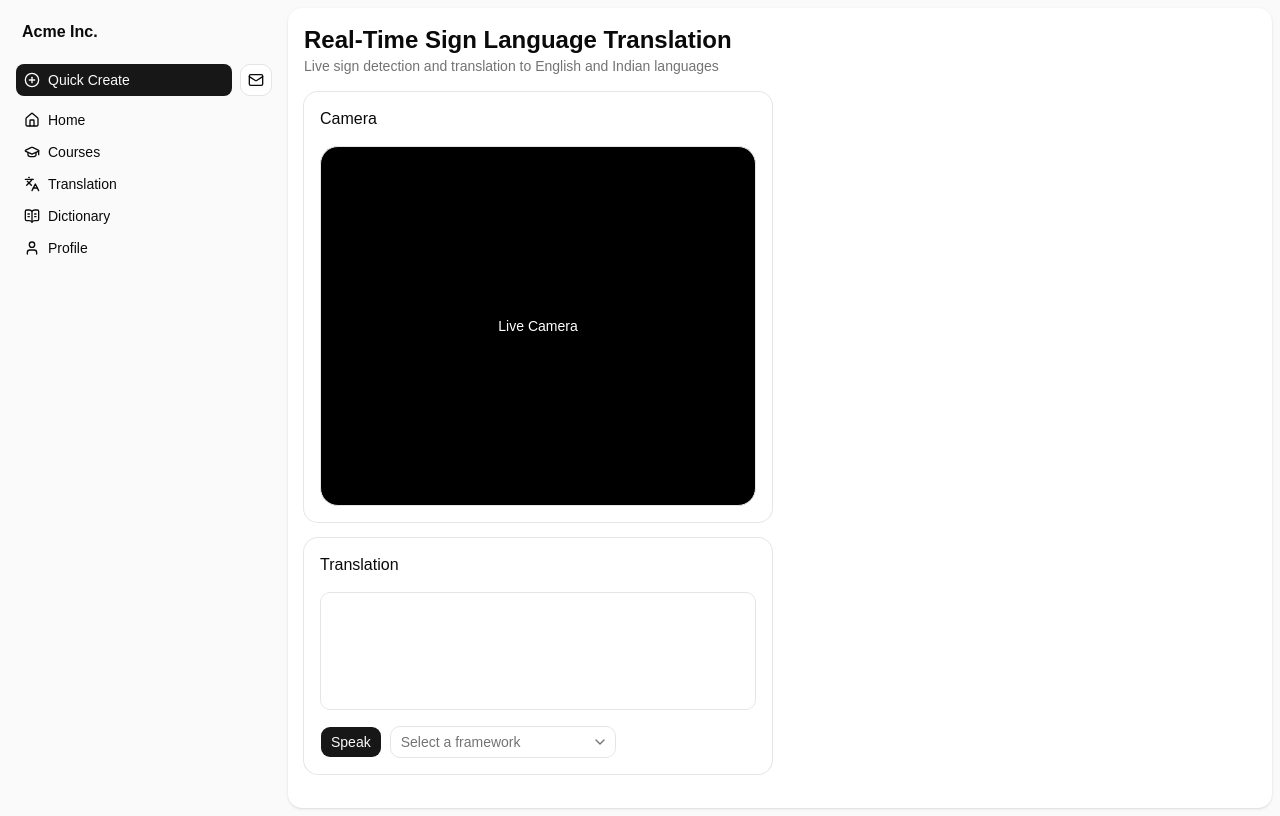
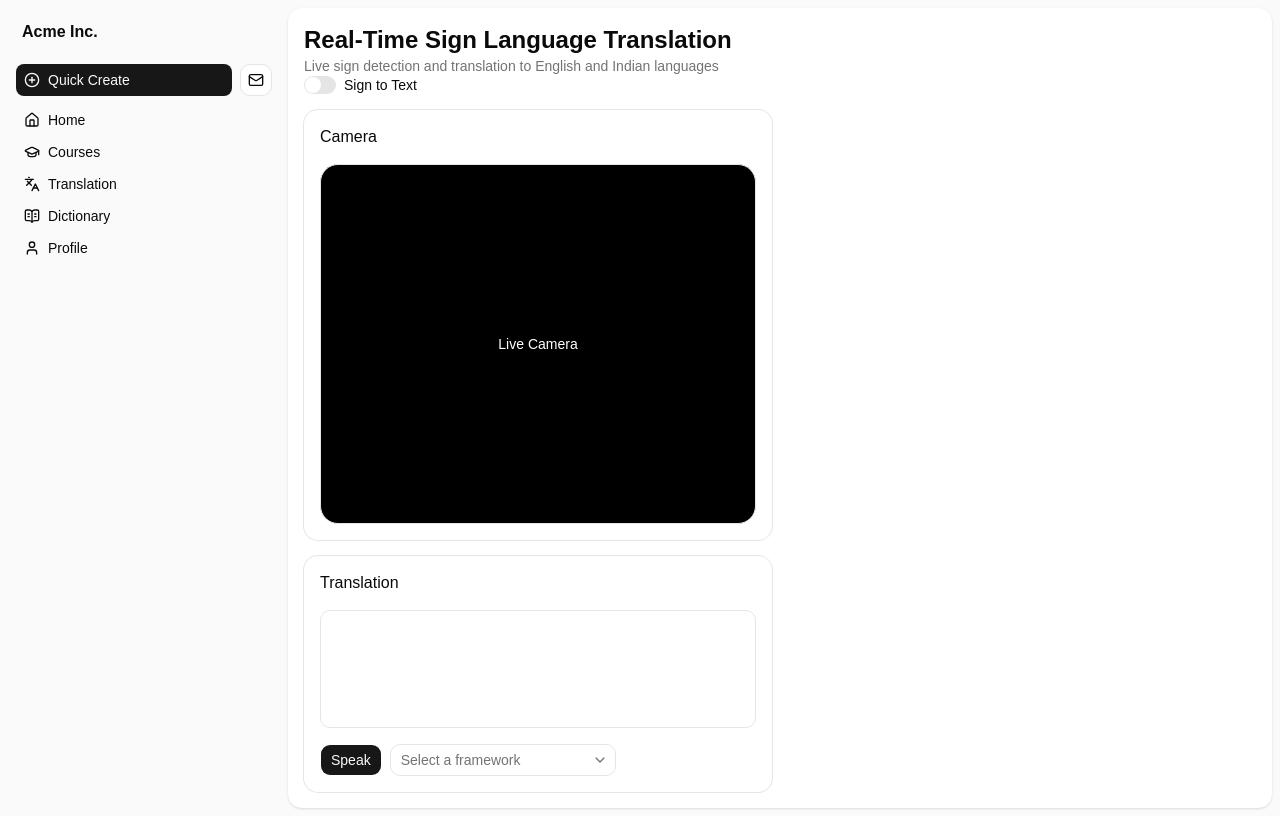
Before and after one commit to polymath-genius/sign-learn, a React app in the folder frontend/: page /translation in a window 1280 px wide. Built offline with nearby package versions, Linux system fonts and the light colour scheme; the HTML template or start-up script is replaced by a standard one.

Commit message:
Added toggle button in translation page

```diff
--- /dev/null
+++ b/frontend/src/components/ui/switch.jsx
@@ -0,0 +1,27 @@
+import * as React from "react"
+import { Switch as SwitchPrimitive } from "radix-ui"
+
+import { cn } from "@/lib/utils"
+
+function Switch({
+  className,
+  size = "default",
+  ...props
+}) {
+  return (
+    <SwitchPrimitive.Root
+      data-slot="switch"
+      data-size={size}
+      className={cn(
+        "peer group/switch relative inline-flex shrink-0 items-center rounded-full border border-transparent transition-all outline-none after:absolute after:-inset-x-3 after:-inset-y-2 focus-visible:border-ring focus-visible:ring-3 focus-visible:ring-ring/50 aria-invalid:border-destructive aria-invalid:ring-3 aria-invalid:ring-destructive/20 data-[size=default]:h-[18.4px] data-[size=default]:w-[32px] data-[size=sm]:h-[14px] data-[size=sm]:w-[24px] dark:aria-invalid:border-destructive/50 dark:aria-invalid:ring-destructive/40 data-checked:bg-primary data-unchecked:bg-input dark:data-unchecked:bg-input/80 data-disabled:cursor-not-allowed data-disabled:opacity-50",
+        className
+      )}
+      {...props}>
+      <SwitchPrimitive.Thumb
+        data-slot="switch-thumb"
+        className="pointer-events-none block rounded-full bg-background ring-0 transition-transform group-data-[size=default]/switch:size-4 group-data-[size=sm]/switch:size-3 group-data-[size=default]/switch:data-checked:translate-x-[calc(100%-2px)] group-data-[size=sm]/switch:data-checked:translate-x-[calc(100%-2px)] dark:data-checked:bg-primary-foreground group-data-[size=default]/switch:data-unchecked:translate-x-0 group-data-[size=sm]/switch:data-unchecked:translate-x-0 dark:data-unchecked:bg-foreground" />
+    </SwitchPrimitive.Root>
+  );
+}
+
+export { Switch }
--- a/frontend/src/pages/Translation.jsx
+++ b/frontend/src/pages/Translation.jsx
@@ -14,15 +14,22 @@ import {
 } from "@/components/ui/combobox"
 import { Button } from "@/components/ui/button"
 import { Input } from "@/components/ui/input"
+import { Switch } from "@/components/ui/switch"
+import { Label } from "@/components/ui/label"
+import { useState } from "react"
 
 const language = ["English", "Hindi", "Bengali"]
 
 export default function Translation() {
+
+    const [mode,setMode]=useState("stot")
+
     return (
         <div className="flex flex-col p-4 min-h-screen">
             <h1 className="text-2xl font-bold">Real-Time Sign Language Translation</h1>
             <p className="text-sm text-muted-foreground">Live sign detection and translation to English and Indian languages</p>
-            <div className="flex flex-col gap-4 mt-4">
+            <div className="flex gap-2"><Switch onCheckedChange={()=>setMode(mode==="stot"?"ttos":"stot")}/><Label>{mode==="stot"?"Sign to Text":"Text to Sign"}</Label></div>
+            {mode==="stot"&&<div className="flex flex-col gap-4 mt-4">
                 <div className="grid grid-cols-2 gap-4">
                     <Card>
                         <CardHeader>
@@ -59,7 +66,45 @@ export default function Translation() {
                         </CardContent>
                     </Card>
                 </div>
-            </div>
+            </div>}
+            {mode==="ttos"&&<div className="flex flex-col gap-4 mt-4">
+                <div className="grid grid-cols-2 gap-4">
+                    <Card>
+                        <CardHeader>
+                            <CardTitle>Translation</CardTitle>
+                        </CardHeader>
+                        <CardContent className="space-y-4">
+                            <Input className="pt-4 pb-25"/>
+                            <div className="flex gap-2 items-center">
+                                <Button>Speak</Button>
+                                <Combobox items={language}>
+                                    <ComboboxInput placeholder="Select a framework" />
+                                    <ComboboxContent>
+                                        <ComboboxEmpty>No items found.</ComboboxEmpty>
+                                        <ComboboxList>
+                                            {(item) => (
+                                                <ComboboxItem key={item} value={item}>
+                                                    {item}
+                                                </ComboboxItem>
+                                            )}
+                                        </ComboboxList>
+                                    </ComboboxContent>
+                                </Combobox>
+                            </div>
+                        </CardContent>
+                    </Card>
+                </div>
+                <div className="grid grid-cols-2 gap-4">
+                    <Card>
+                        <CardHeader>
+                            <CardTitle>Camera</CardTitle>
+                        </CardHeader>
+                        <CardContent>
+                            <div className="flex justify-center h-90 rounded-2xl border bg-black text-white items-center">Live Camera</div>
+                        </CardContent>
+                    </Card>
+                </div>
+            </div>}
         </div>
     );
 }
```
Also changed, not shown: 1 other file (tests, documents, lock files or other folders).
